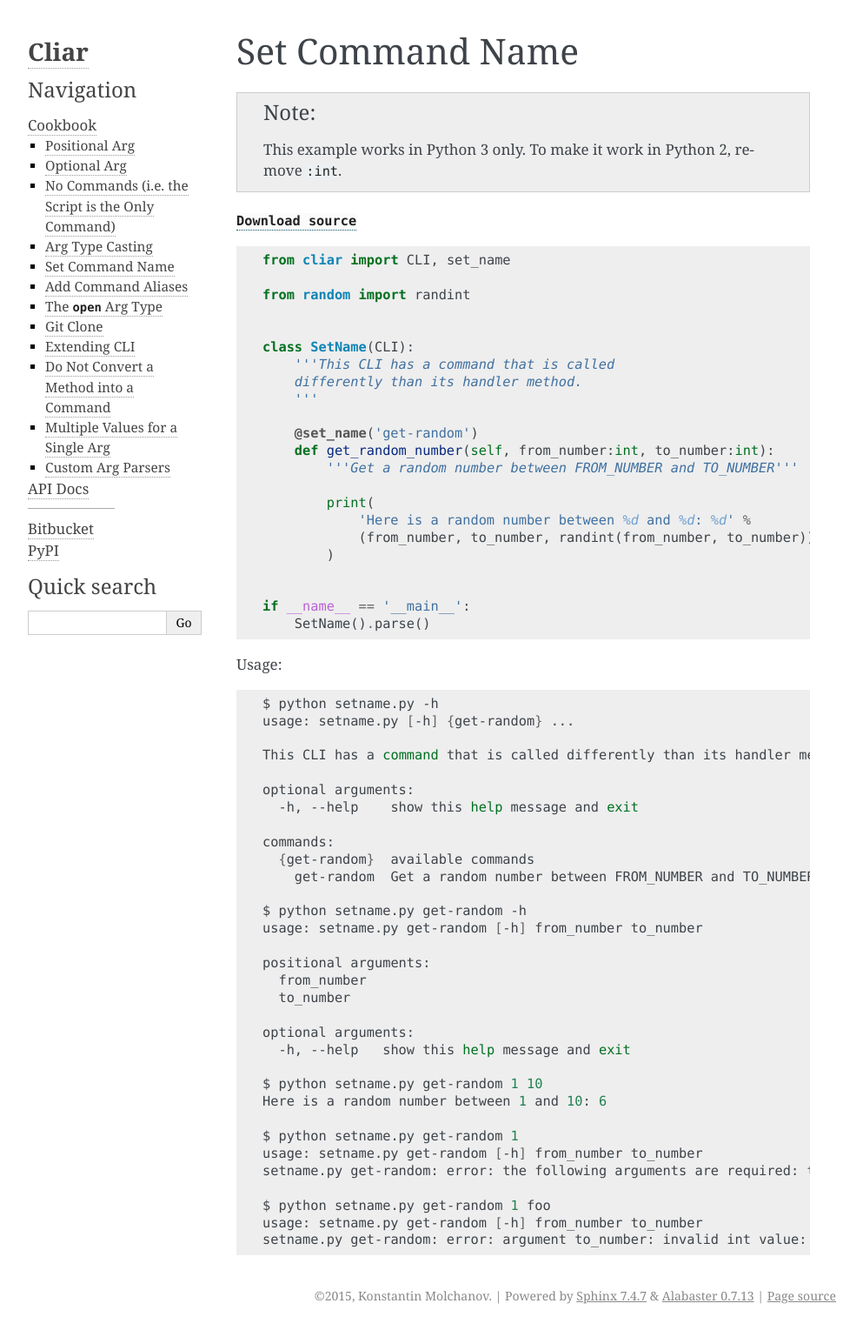
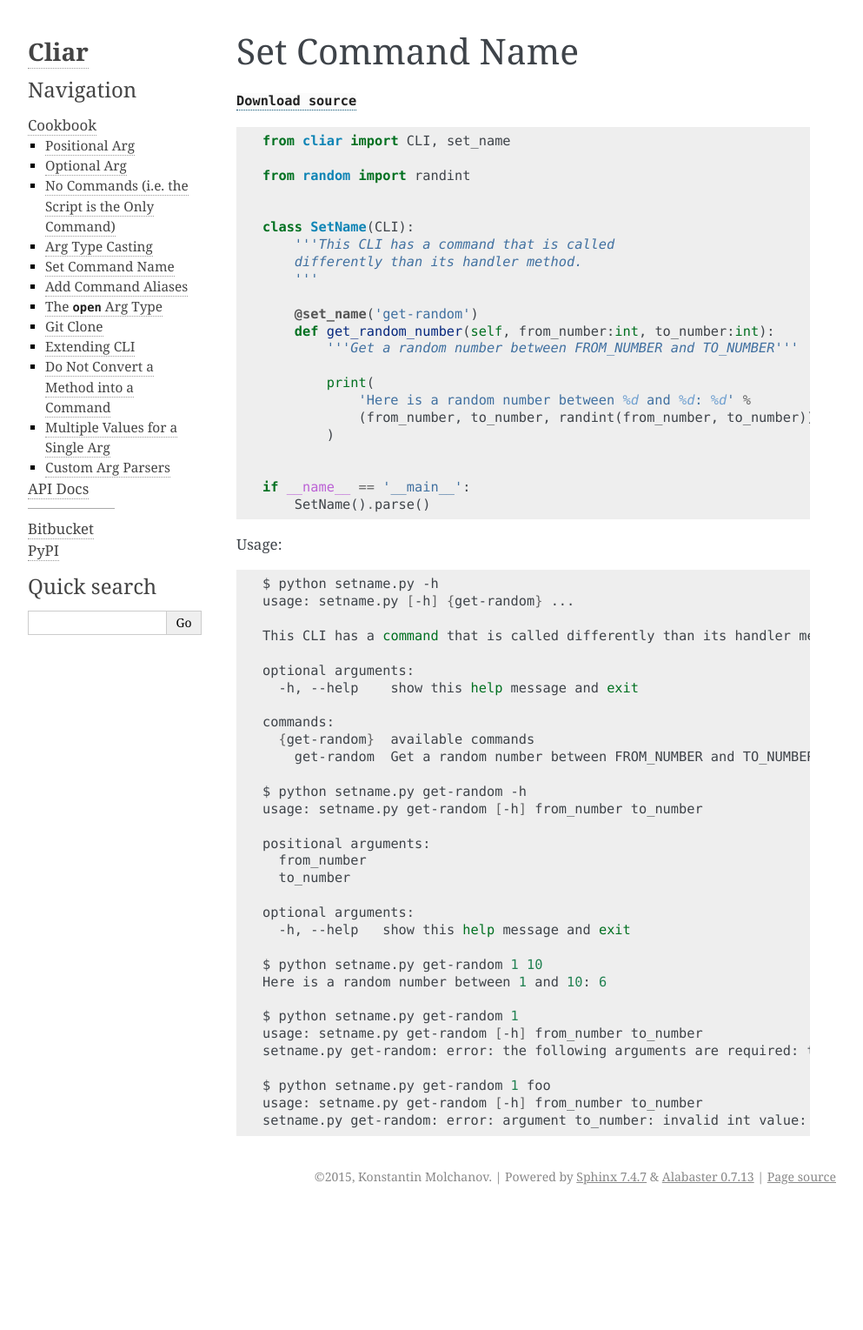
Before and after one commit to moigagoo/cliar, a Sphinx documentation site: the page built from docs/cookbook/setname.rst, in a window 1280 px wide. Shown: the whole page at 87% size, without its empty margins (148-1141 px from the left). Built offline with Sphinx 7.4.7, drawn with Linux system fonts in a browser that asks for light colours; after the commit the page ends 1392 px from its top, so only the background shows below that.

Commit message:
Docs: Remove Python 3 only warning.

```diff
--- a/docs/cookbook/customparser.rst
+++ b/docs/cookbook/customparser.rst
@@ -1,8 +1,6 @@
 ******************
 Custom Arg Parsers
 ******************
-
-.. note:: This example works in Python 3 only.
 
 Arg type can be any Python callable that accepts a string, including custom functions. `Read more <https://docs.python.org/3/library/argparse.html#type>`__ in the argparse docs.
 
--- a/docs/cookbook/openfile.rst
+++ b/docs/cookbook/openfile.rst
@@ -1,8 +1,6 @@
 *********************
 The ``open`` Arg Type
 *********************
-
-.. note:: This example works in Python 3 only.
 
 If you set arg type to ``open``, Cliar will attempt to locate and read from the filepath passed to this arg.
 
--- a/docs/cookbook/setname.rst
+++ b/docs/cookbook/setname.rst
@@ -1,8 +1,6 @@
 ****************
 Set Command Name
 ****************
-
-.. note:: This example works in Python 3 only. To make it work in Python 2, remove ``:int``.
 
 :download:`Download source <setname.py>`
 
--- a/docs/cookbook/typecasting.rst
+++ b/docs/cookbook/typecasting.rst
@@ -1,8 +1,6 @@
 ****************
 Arg Type Casting
 ****************
-
-.. note:: This example works in Python 3 only.
 
 :download:`Download source <typecasting.py>`
 
```
